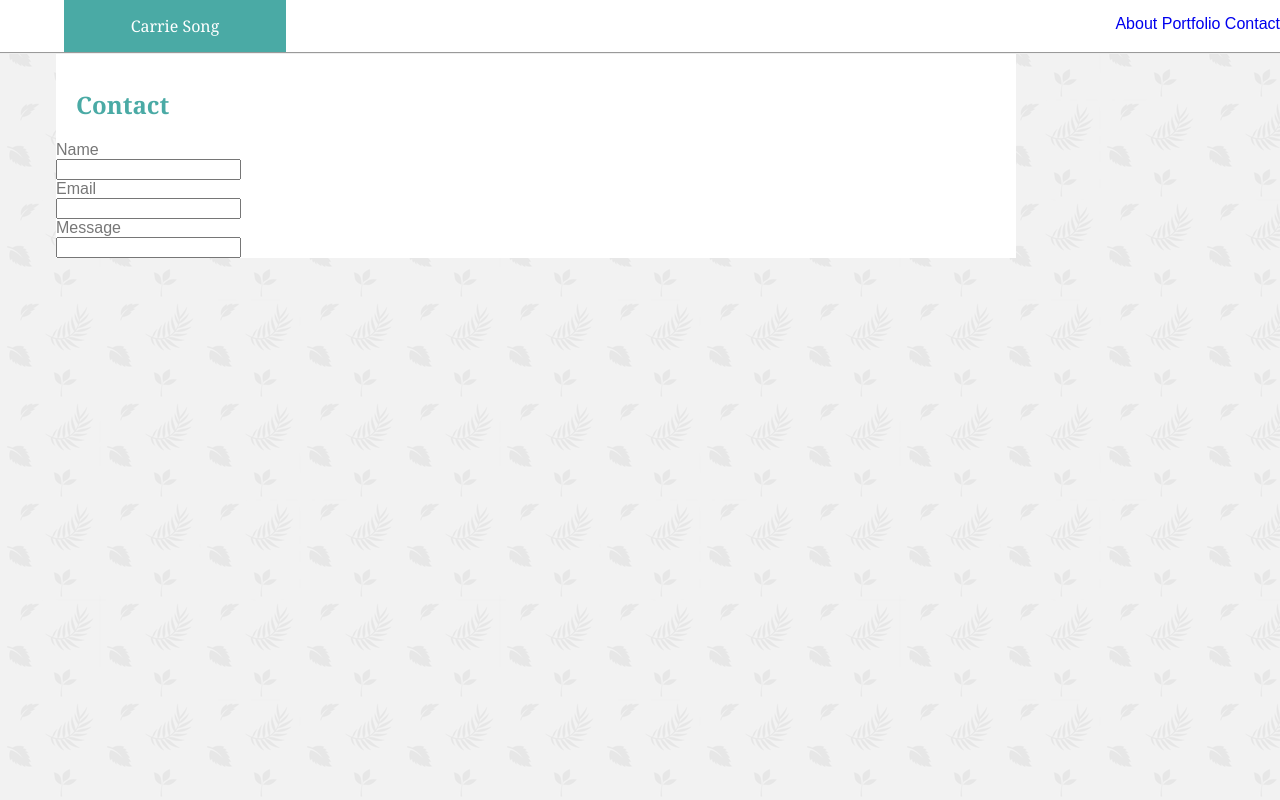
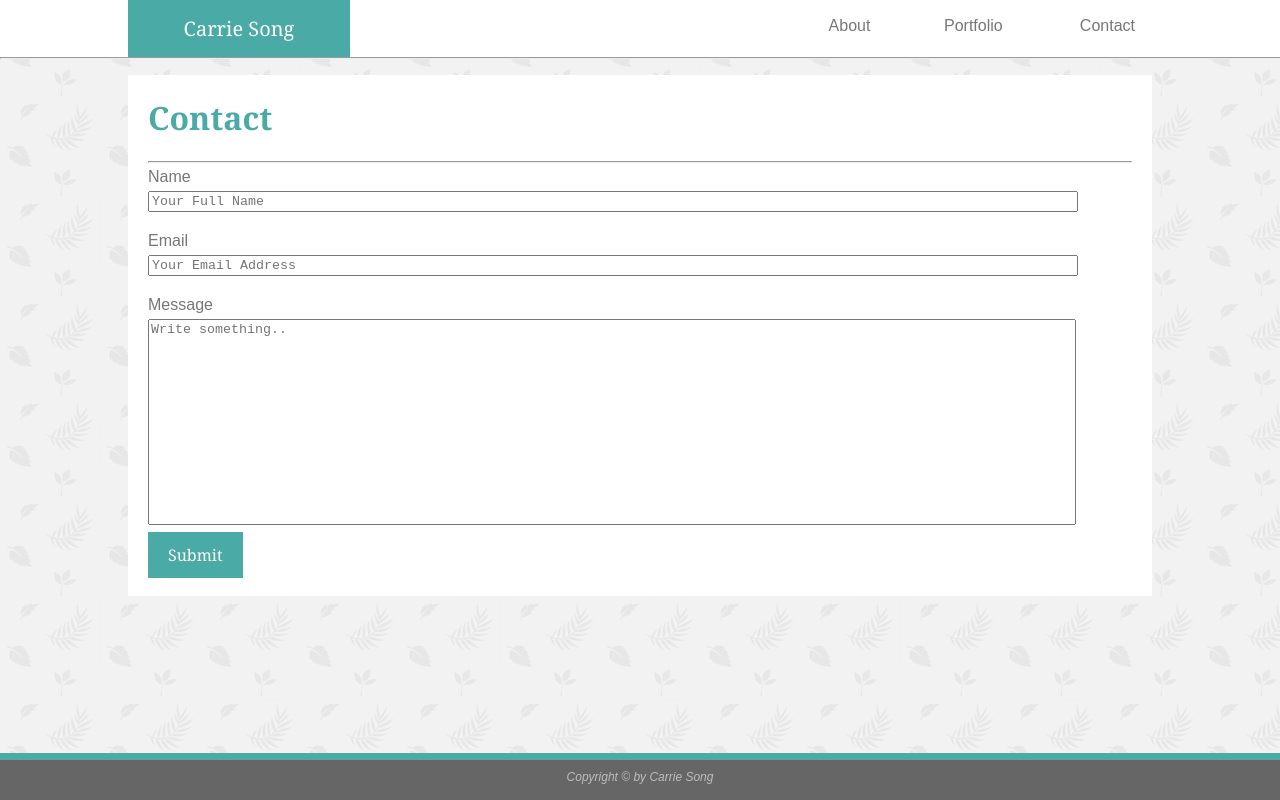
Before and after one commit to chengyisong/Basic-Portfolio, a plain HTML site: page contact.html in a window 1280 px wide. Drawn offline with Linux system fonts and the light colour scheme.

Commit message:
Style Updated Oct.3rd!

```diff
--- a/assets/css/style.css
+++ b/assets/css/style.css
@@ -10,60 +10,73 @@ header {
     width: 15%;
     float: left;
     text-align: center;
-    margin-left: 5%;
+    margin-left: 10%;
+    font-size: 20px;
+
 
 }
 
 .top {
     background-color: white;
     width: 100%;
-    margin-left: 0px;
     position: fixed;
     top: 0px;
     left: 0px;
     display: block;
 }
 
-.nav {
+.line1 {
 
     margin-top: 0.5em;
     margin-bottom: 0px;
     border-style: inset;
-    margin-left: -5%;
-    margin-right: -10px;
+    margin-left: 0px;
+    margin-right: 0px;
     display: block;
-    width: 130%;
+    width: 100%;
     clear: both;
 
 }
 
+.links {
+    float: right;
+    width: 48%;
+    margin-right: 10%;
 
+}
 
-.links {
-
+li a {
+    text-decoration: none;
+    width: 16%;
+    display: block;
     text-align: right;
     color: #777777;
     float: right;
-    padding-top: 15px;
-    padding-bottom: 15px;
-    width: 25%;
-
-
+    padding: 17px;
 
 }
 
-a {
-    text-decoration: none;
+ul {
+    list-style-type: none;
+    margin: 0;
+    padding: 0;
+    overflow: hidden;
+}
+
+li a:hover:not(.active) {
+    background-color: #ffebd4;
+    font-weight: bold;
 }
 
 .main {
-    width: 960px;
+    width: 100%;
     background-color:#ffffff;
-    margin: 5%;
-    /* margin-top: 30px; */
-    /* padding-top: 30px; */
+    margin: 10%;
+    margin-top: 75px;
+    margin-left: 0%;
     overflow: auto;
     display: block;
+    padding-bottom: 30px;
 
 }
 
@@ -73,14 +86,16 @@ body {
     color: #777777;
     background-image: url("../images/leaves-pattern.png");
     background-repeat: repeat;
-    width: 960px;
+    width: 80%;
+    margin-left: 10%;
+
 
 }
 
 h1 {
     color: #4aaaa5;
     font-family: Georgia, 'Times New Roman', Times, serif;
-    Padding-top: 20px;
+    Padding-top: 0px;
     Padding-left: 20px;
 
 }
@@ -112,3 +127,58 @@ p {
     margin-right: 20px;
     text-align: justify;
 }
+
+#name, #email, #msg, input, textarea {
+    margin-left: 20px;
+    margin-top: 5px;
+    }
+
+input {
+    margin-bottom: 15px;
+    width: 90%;
+    font-family: monospace;
+}
+
+textarea {
+    width: 90%;
+    height: 150px;
+    resize: none;
+    margin-bottom: 15px;
+}
+
+#submit {
+    background-color: #4aaaa5;
+    Color: white;
+    padding: 12px 20px;
+    border: none;
+    width: 60px;
+    margin-left: 20px;
+    text-align: center;
+    font-family: Georgia, 'Times New Roman', Times, serif;
+    text-decoration: none;
+}
+
+#submit:hover {
+    background-color: darkgreen;
+
+}
+
+footer {
+    width: 100%;
+    margin: 0%;
+    height: 30px;
+    position: fixed;
+    bottom: 0px;
+    left: 0px;
+    border-width: 7px 0px 0px 0px;
+    border-style: solid;
+    padding-top: 10px;
+    background-color: #666666;
+    border-color: #4daba6;
+    text-align: center;
+    color: rgb(189, 189, 189);
+    font-size: 12px;
+    font-style: italic;
+
+
+}
--- a/contact.html
+++ b/contact.html
@@ -13,28 +13,35 @@
         <div class="top">
             <header>Carrie Song</header>
 
-            <section class="links">
-                <a href="Index.html">About</a>
-                <a href="portfolio.html">Portfolio</a>
-                <a href="contact.html">Contact</a>
-            </section>
-            <hr class="nav">
+            <ul class="links">
+
+                <li><a href="contact.html">Contact</a></li>
+                <li><a href="portfolio.html">Portfolio</a></li>
+                <li><a href="Index.html">About</a></li>
+
+            </ul>
+            <hr class="line1">
         </div>
 
 
-        <section class="main">
+
+        <div class="main">
         <h1>Contact</h1>
-            <div>Name</div>
-                <input class="input1" type="text" name="name"><br>
+        <hr>
+            <div id="name">Name</div>
+                <input class="input1" type="text" name="name" placeholder="Your Full Name"><br>
 
-            <div>Email</div>
-                <input class="input2" type="text" name="emmail"><br>
+            <div id="email">Email</div>
+                <input class="input2" type="text" name="email" placeholder="Your Email Address"><br>
 
-            <div>Message</div>
-                <input class="input3" type="text" name="nessage"><br>
+            <div id="msg">Message</div>
+                <textarea id="subject" name="subject" placeholder="Write something.." style="height:200px"></textarea>
 
-        </section>
+            <a href="Index.html" id="submit">Submit</a>
 
+        </div>
+
+        <footer> Copyright © by Carrie Song </footer>
 
     </body>
 
```
Also changed, not shown: index.html (+10 -7 lines), portfolio.html (+15 -10 lines).
